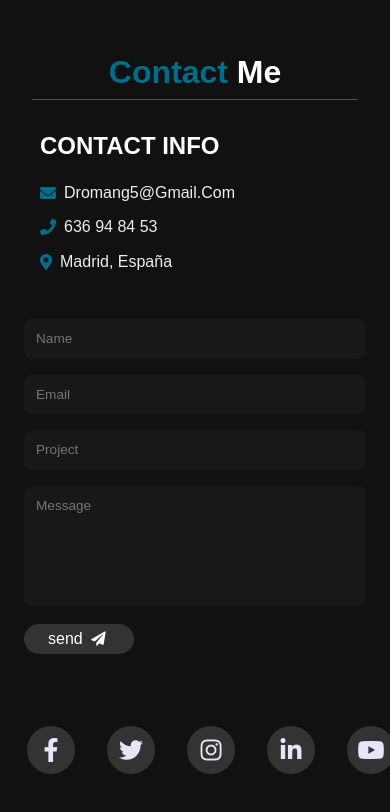
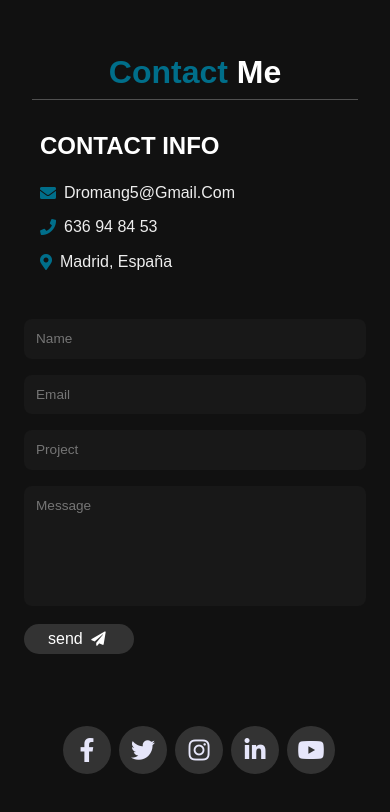
Before and after one commit to Darogon01/PortFolio_DashBoard, a plain HTML site: page index.html in a window 390 px wide. Shown: the part 3955-4767 px from the top of the page. Drawn offline with nearby package versions, Linux system fonts and the light colour scheme.

Commit message:
Fixed-Responsive

```diff
--- a/css/style.css
+++ b/css/style.css
@@ -401,7 +401,7 @@ box-shadow: inset 3px 3px 8px #0a0a0a,
 }
 .socialnav ul li{
     list-style: none;
-    margin-left: 4rem;
+    margin-left: 1rem;
 
 
 
```
